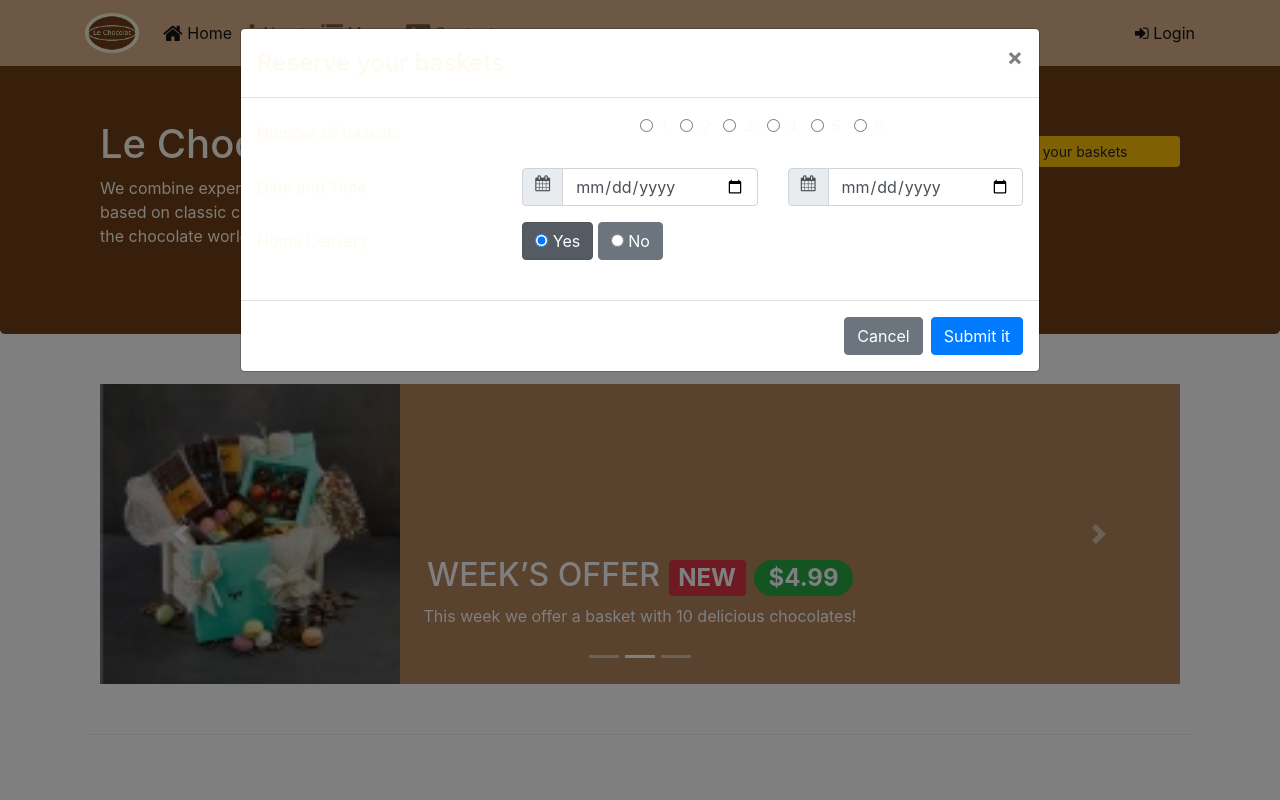
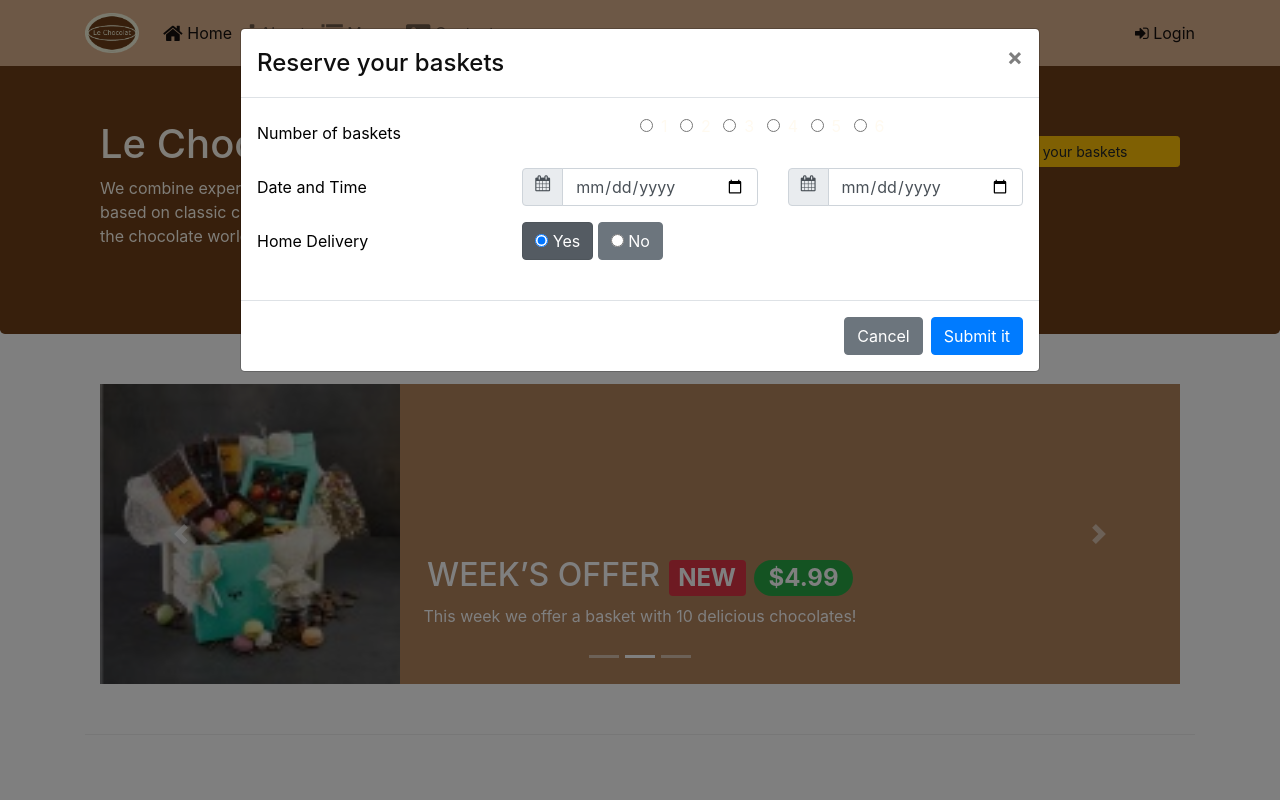
Before and after one commit to annacodecreate/leChocolat, a website: page index.html in a window 1280 px wide. Both pictures are taken after a click on the link "Reserve your baskets". Shown: the top 800 px of the page. Drawn offline with nearby package versions, Linux system fonts and the light colour scheme.

Commit message:
Bootstrap Assignment 4

```diff
--- a/css/styles.css
+++ b/css/styles.css
@@ -61,8 +61,12 @@ h3.card-header.bg-light.text-white  {
     min-height: 300px;
 }
 
-.h4.modal-title {
+h4.modal-title {
 
-    color: #0f0f0f
+    color: #0f0f0f;
 
 }
+
+label.col-md-6.col-form-label, label.col-md-4.col-form-label{
+    color: black;
+}
--- a/index.html
+++ b/index.html
@@ -106,7 +106,7 @@
                 <div class="col col-sm-3">
                     <p style="padding-left: 5px;"></p>
                     <a data-toggle="modal" data-target="#reserveModal" type="button" class="btn btn-warning btn-sm btn-block"
-                        data-toggle="tooltip" data-html="true" title="Or Call us at <br> <strong>+ 987 6543 2100</strong>"
+                        data-toggle="tooltip" data-html="true" title="Or Call us at + 987 6543 2100"
                         data-placement="bottom" href="#reserve-form">
                         Reserve your baskets
                     </a>
```
